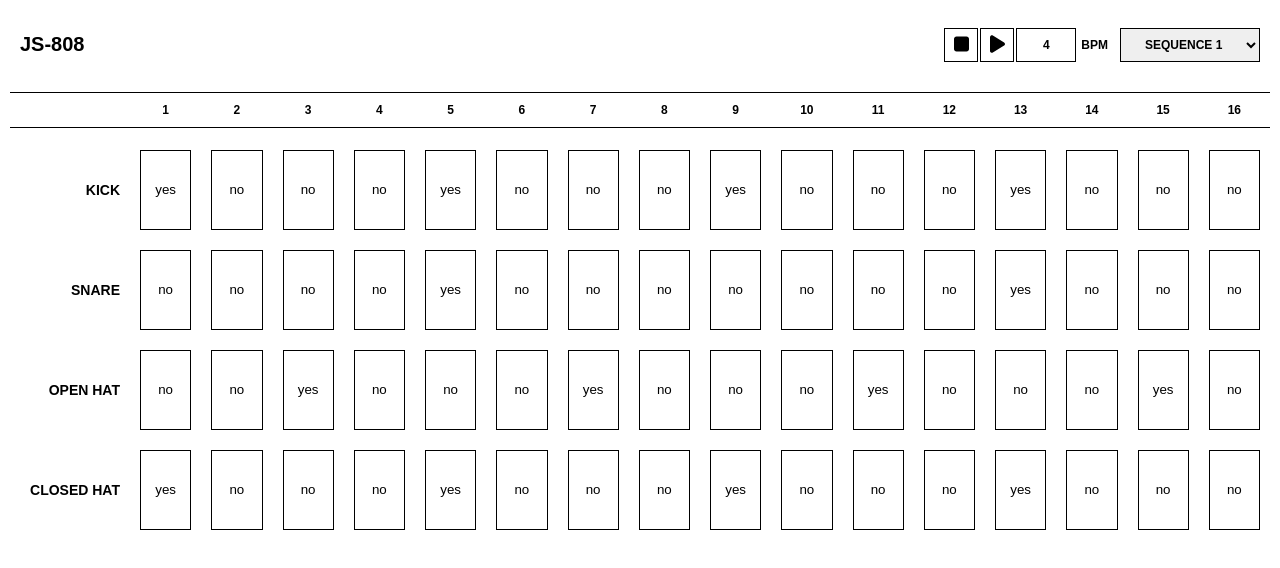
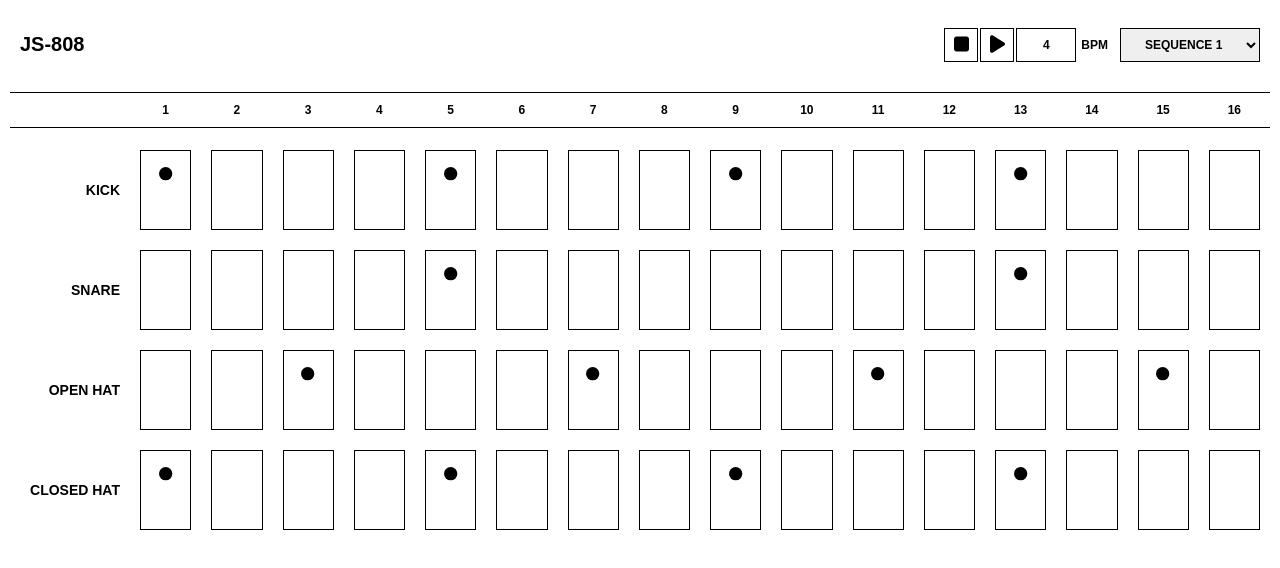
Before and after one commit to jabram/splice-js-808, a React (Create React App) app: page / in a window 1280 px wide. Shown: the top 568 px of the page. Built offline with nearby package versions, Linux system fonts and the light colour scheme.

Commit message:
Style NodeButton with icon
It's been well over 90 minutes but can't stop won't stop too much fun :)

```diff
--- a/src/components/NodeButton/NodeButton.js
+++ b/src/components/NodeButton/NodeButton.js
@@ -1,9 +1,15 @@
 import React from "react";
 import PropTypes from "prop-types";
 import styles from "./NodeButton.module.css";
+import { FontAwesomeIcon } from "@fortawesome/react-fontawesome";
+import { faCircle } from "@fortawesome/free-solid-svg-icons";
 
 const NodeButton = ({ isOn }) => {
-  return <button className={styles.nodeButton}>{isOn ? "yes" : "no"}</button>;
+  return (
+    <button className={styles.nodeButton}>
+      {isOn && <FontAwesomeIcon icon={faCircle} className={styles.dot} />}
+    </button>
+  );
 };
 
 NodeButton.propTypes = {
--- a/src/components/NodeButton/NodeButton.module.css
+++ b/src/components/NodeButton/NodeButton.module.css
@@ -3,3 +3,11 @@
   margin: 1rem;
   border: 1px solid black;
 }
+
+.nodeButton:hover {
+  background: #efefef;
+}
+
+.dot {
+  margin-bottom: 3rem;
+}
```
